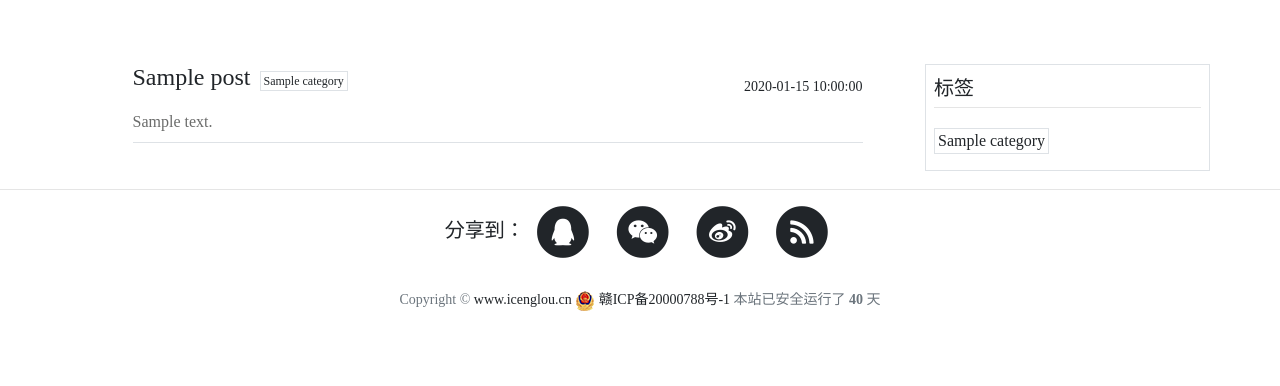
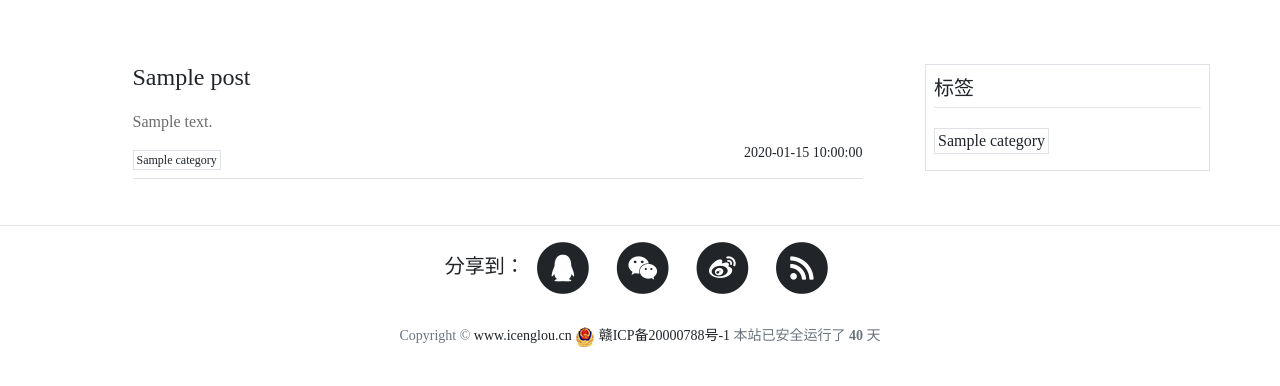
Before and after one commit to nnocase/jacob, a Flask app: page / in a window 1280 px wide. Shown: the part 200-586 px from the top of the page. Run offline with Flask 2, Linux system fonts and the light colour scheme; tables that the repository leaves empty hold one stand-in row (values such as "Sample post"); parts of the project's set-up code (start-up, migrations or seed data) failed here and were passed over; some libraries are stand-ins or nearby versions.

Commit message:
update: 调整样式

```diff
--- a/main_app/templates/home/index.html
+++ b/main_app/templates/home/index.html
@@ -13,13 +13,17 @@
                     <a href="{{ url_for('bp_post.detail', id=item.id) }}">
                       <p class="post-title">
                         <span style="font-size: 24px">{{ item.title }}</span>
-                        <label class="border" style="font-size: 12px;padding: 0 3px;">{{ item.category_name }}</label>
-                        <span style="font-size: 14px; float: right;padding-top: 30px">{{ item.created }}</span>
                       </p>
                     </a>
                     <p class="mt-1 mb-2" style="font-size: 16px;color: #6A6B6A">
                       {{ item.body|truncate(255, True)|safe }}
                     </p>
+                    <label class="label label-primary border" style="font-size: 12px;padding: 0 3px;">
+                      <a href="{{ url_for('bp_home.home', category_id=item.category_id) }}" style="text-decoration: none">
+                        {{ item.category_name }}
+                      </a>
+                    </label>
+                    <span style="font-size: 14px; float: right;">{{ item.created }}</span>
                 </div>
             {% endfor %}
             <br>
```
